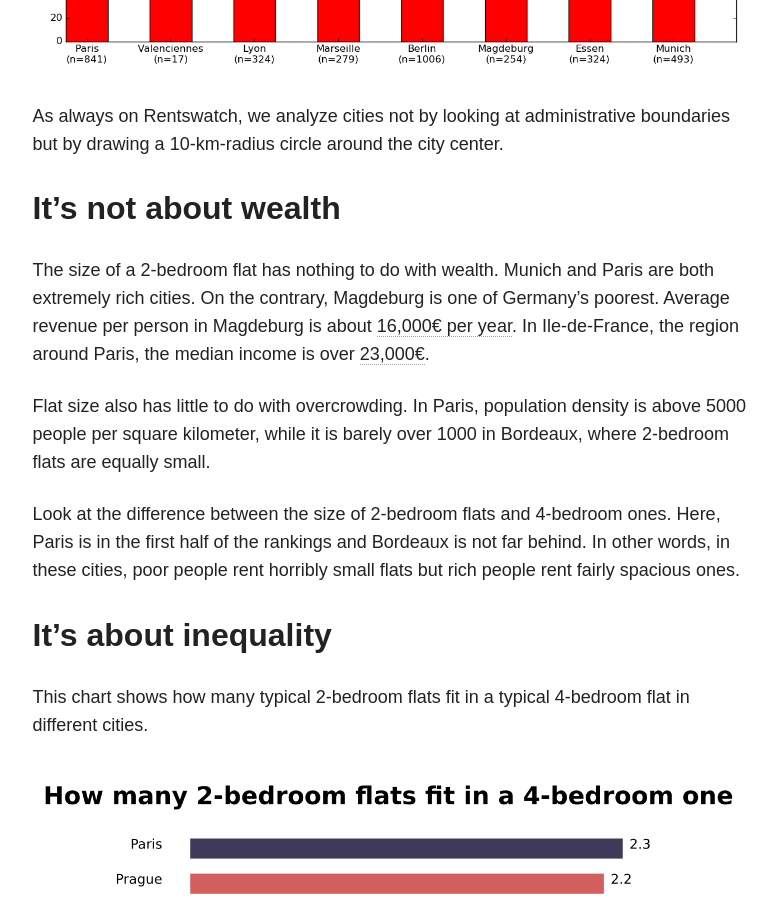
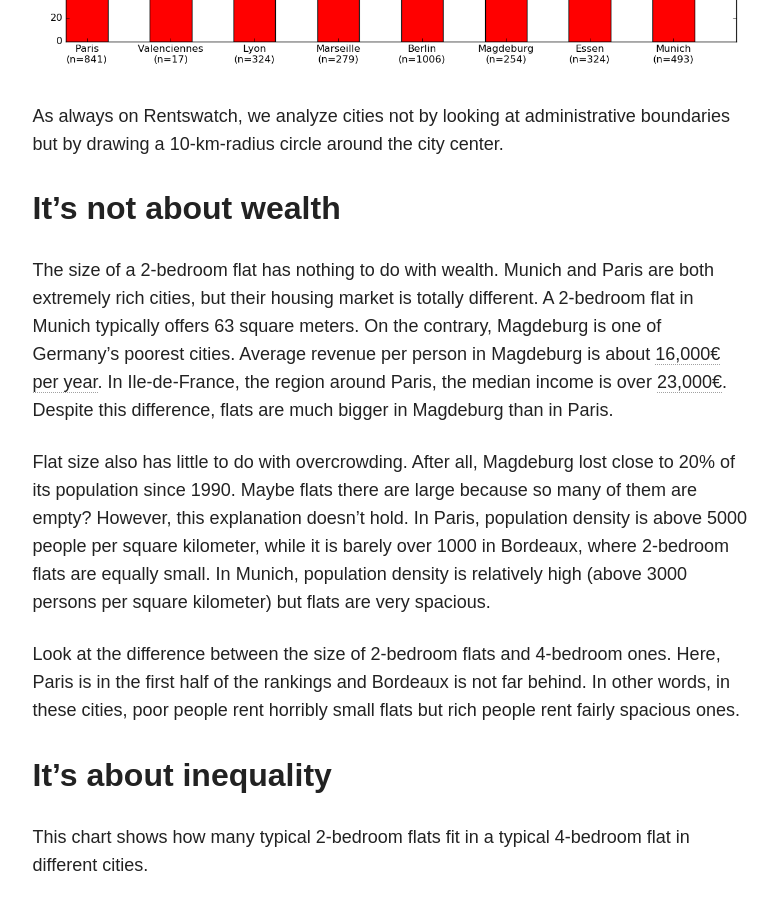
Before and after one commit to jplusplus/rentswatch-blog, a Jekyll site: the page built from _posts/2016-02-02-size.md, in a window 1280 px wide and 900 px high, scrolled down 2310 px. Shown: the whole window, without its empty margins (347-1125 px from the left). Built offline with Jekyll 4.4.1, drawn with Linux system fonts in a browser that asks for light colours; nearby versions of some CDN libraries.

Commit message:
fixed size

```diff
--- a/_posts/2016-02-02-size.md
+++ b/_posts/2016-02-02-size.md
@@ -18,9 +18,9 @@ As always on Rentswatch, we analyze cities not by looking at administrative boun
 
 ## It's not about wealth
 
-The size of a 2-bedroom flat has nothing to do with wealth. Munich and Paris are both extremely rich cities. On the contrary, Magdeburg is one of Germany's poorest. Average revenue per person in Magdeburg is about [16,000€ per year](http://www.stala.sachsen-anhalt.de/Internet/Home/Veroeffentlichungen/Pressemitteilungen/2013/11/93.html). In Ile-de-France, the region around Paris, the median income is over [23,000€](http://www.insee.fr/fr/themes/document.asp?reg_id=20&ref_id=20529).
+The size of a 2-bedroom flat has nothing to do with wealth. Munich and Paris are both extremely rich cities, but their housing market is totally different. A 2-bedroom flat in Munich typically offers 63 square meters. On the contrary, Magdeburg is one of Germany's poorest cities. Average revenue per person in Magdeburg is about [16,000€ per year](http://www.stala.sachsen-anhalt.de/Internet/Home/Veroeffentlichungen/Pressemitteilungen/2013/11/93.html). In Ile-de-France, the region around Paris, the median income is over [23,000€](http://www.insee.fr/fr/themes/document.asp?reg_id=20&ref_id=20529). Despite this difference, flats are much bigger in Magdeburg than in Paris.
 
-Flat size also has little to do with overcrowding. In Paris, population density is above 5000 people per square kilometer, while it is barely over 1000 in Bordeaux, where 2-bedroom flats are equally small.
+Flat size also has little to do with overcrowding. After all, Magdeburg lost close to 20% of its population since 1990. Maybe flats there are large because so many of them are empty? However, this explanation doesn't hold. In Paris, population density is above 5000 people per square kilometer, while it is barely over 1000 in Bordeaux, where 2-bedroom flats are equally small. In Munich, population density is relatively high (above 3000 persons per square kilometer) but flats are very spacious.
 
 Look at the difference between the size of 2-bedroom flats and 4-bedroom ones. Here, Paris is in the first half of the rankings and Bordeaux is not far behind. In other words, in these cities, poor people rent horribly small flats but rich people rent fairly spacious ones.
 
```
